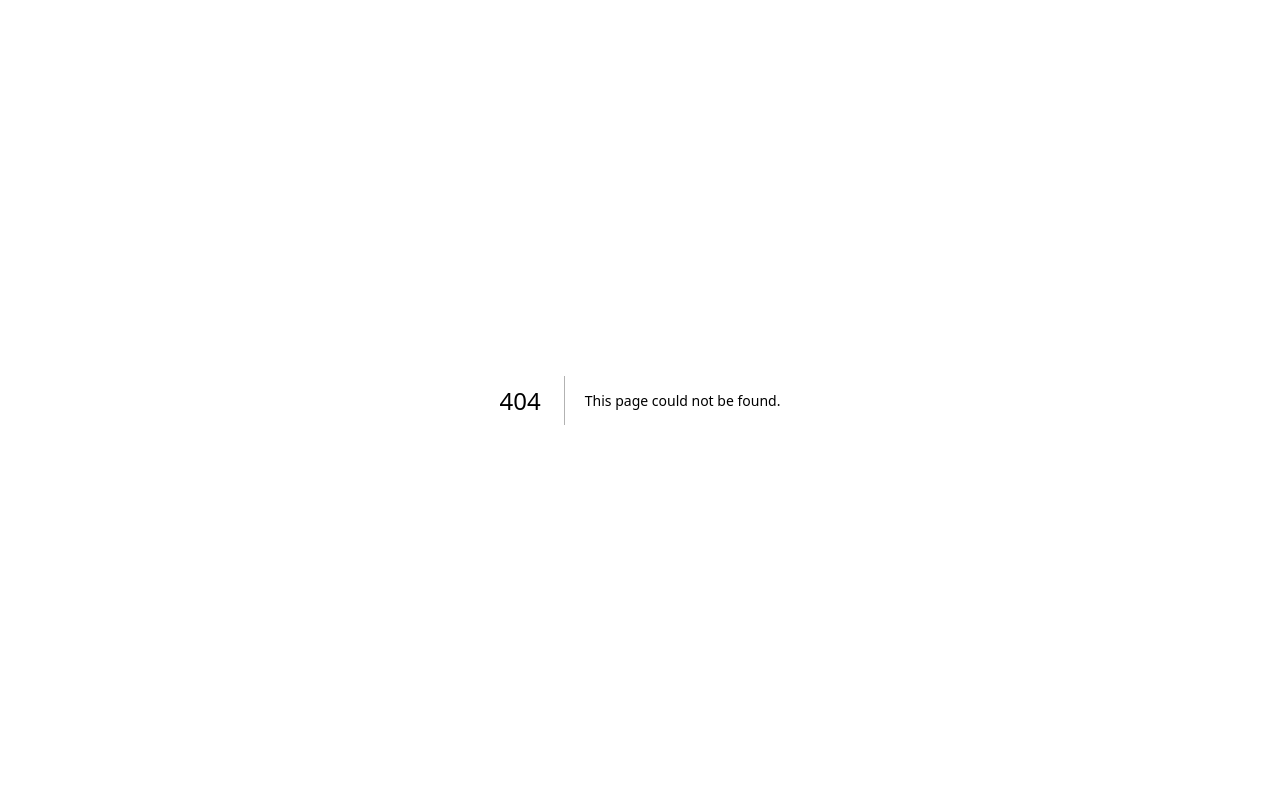
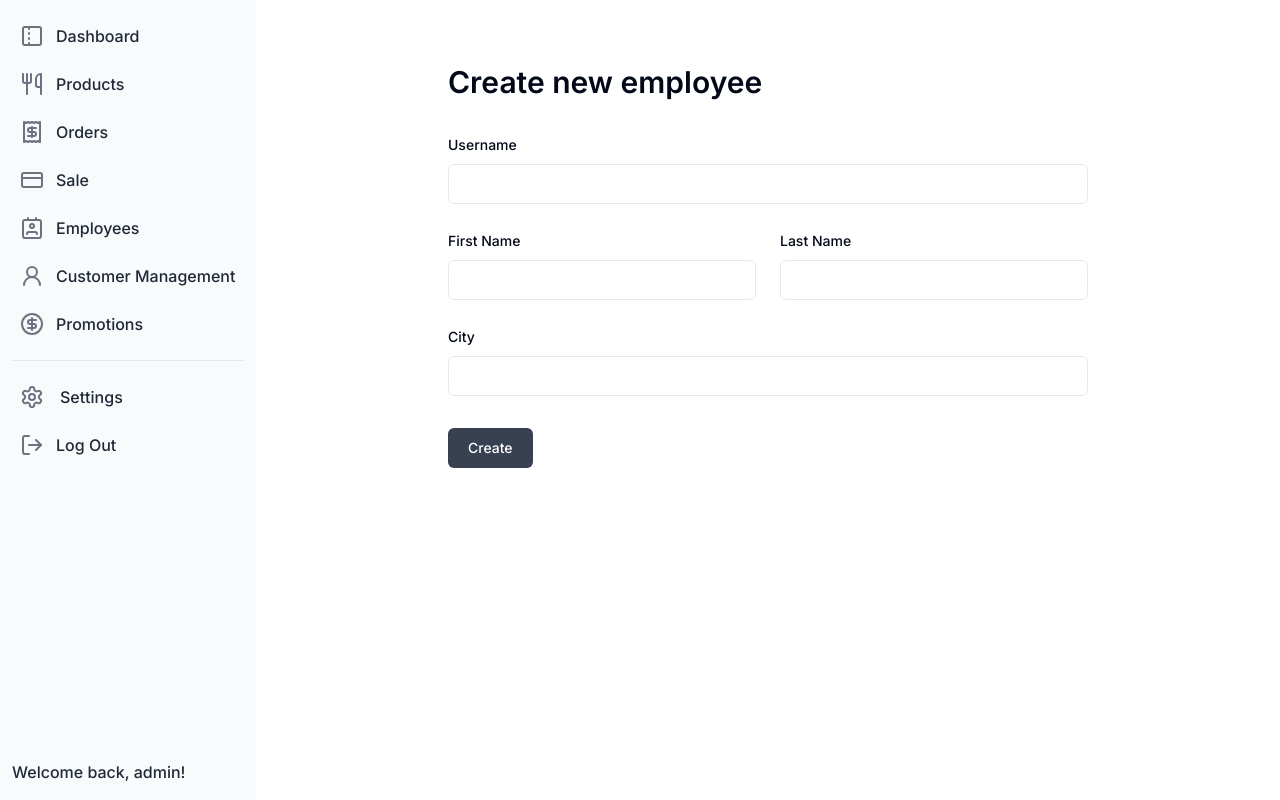
Before and after one commit to pqhung3007/h2-coffee-frontend, a Next.js app: page /admin/employees/new-employee in a window 1280 px wide. Before the commit this address had no page. Built offline with nearby package versions, Linux system fonts and the light colour scheme.

Commit message:
feat: implement create employee form

```diff
--- /dev/null
+++ b/app/admin/employees/new-employee/page.tsx
@@ -0,0 +1,5 @@
+import EmployeeForm from "@/components/employee-form";
+
+export default function AddEmployeeForm() {
+  return <EmployeeForm title="Create new employee" />;
+}
--- /dev/null
+++ b/components/employee-form.tsx
@@ -0,0 +1,158 @@
+"use client";
+
+import { zodResolver } from "@hookform/resolvers/zod";
+import axios from "axios";
+import { useRouter } from "next/navigation";
+import { useForm } from "react-hook-form";
+import * as z from "zod";
+import {
+  Form,
+  FormControl,
+  FormField,
+  FormItem,
+  FormLabel,
+  FormMessage,
+} from "./ui/form";
+import { Input } from "./ui/input";
+import { useToast } from "./ui/use-toast";
+
+const FormSchema = z.object({
+  userName: z
+    .string()
+    .min(3, {
+      message: "Username must be at least 3 characters long",
+    })
+    .max(20),
+  firstName: z.string().min(1, {
+    message: "First name is required",
+  }),
+  lastName: z.string().min(1, {
+    message: "Last name is required",
+  }),
+  city: z.string().min(1, {
+    message: "City is required",
+  }),
+});
+
+export default function EmployeeForm({ title }: { title: string }) {
+  const { toast } = useToast();
+  const router = useRouter();
+
+  const form = useForm<z.infer<typeof FormSchema>>({
+    resolver: zodResolver(FormSchema),
+    defaultValues: {
+      userName: "",
+      firstName: "",
+      lastName: "",
+      city: "",
+    },
+  });
+
+  const onSubmit = async (data: z.infer<typeof FormSchema>) => {
+    try {
+      const response = await axios.post(
+        "https://localhost:7133/api/v1/User/CreateUser",
+        {
+          Username: data.userName,
+          FirstName: data.firstName,
+          LastName: data.lastName,
+          City: data.city,
+        }
+      );
+
+      if (response.status === 200) {
+        toast({
+          title: "New employee created",
+          description: `Welcome, ${data.firstName} ${data.lastName}!`,
+        });
+        // redirect to product list
+        router.push("/products");
+      }
+    } catch (error) {
+      console.log(error);
+    }
+  };
+
+  return (
+    <section>
+      <div className="py-8 px-4 mx-auto max-w-2xl lg:py-16">
+        <h1 className="text-3xl font-semibold mb-8">{title}</h1>
+        <Form {...form}>
+          <form onSubmit={form.handleSubmit(onSubmit)}>
+            <div className="grid gap-4 sm:grid-cols-2 sm:gap-6">
+              <div className="sm:col-span-2">
+                <FormField
+                  control={form.control}
+                  name="userName"
+                  render={({ field }) => (
+                    <FormItem>
+                      <FormLabel>Username</FormLabel>
+                      <FormControl>
+                        <Input {...field} />
+                      </FormControl>
+                      <FormMessage />
+                    </FormItem>
+                  )}
+                />
+              </div>
+
+              <div>
+                <FormField
+                  control={form.control}
+                  name="firstName"
+                  render={({ field }) => (
+                    <FormItem>
+                      <FormLabel>First Name</FormLabel>
+                      <FormControl>
+                        <Input {...field} />
+                      </FormControl>
+                      <FormMessage />
+                    </FormItem>
+                  )}
+                />
+              </div>
+
+              <div>
+                <FormField
+                  control={form.control}
+                  name="lastName"
+                  render={({ field }) => (
+                    <FormItem>
+                      <FormLabel>Last Name</FormLabel>
+                      <FormControl>
+                        <Input {...field} />
+                      </FormControl>
+                      <FormMessage />
+                    </FormItem>
+                  )}
+                />
+              </div>
+
+              <div className="sm:col-span-2">
+                <FormField
+                  control={form.control}
+                  name="city"
+                  render={({ field }) => (
+                    <FormItem>
+                      <FormLabel>City</FormLabel>
+                      <FormControl>
+                        <Input {...field} />
+                      </FormControl>
+                      <FormMessage />
+                    </FormItem>
+                  )}
+                />
+              </div>
+            </div>
+            <button
+              type="submit"
+              className="inline-flex items-center px-5 py-2.5 mt-8 text-sm font-medium text-center text-white bg-gray-700 rounded-md"
+            >
+              Create
+            </button>
+          </form>
+        </Form>
+      </div>
+    </section>
+  );
+}
```
